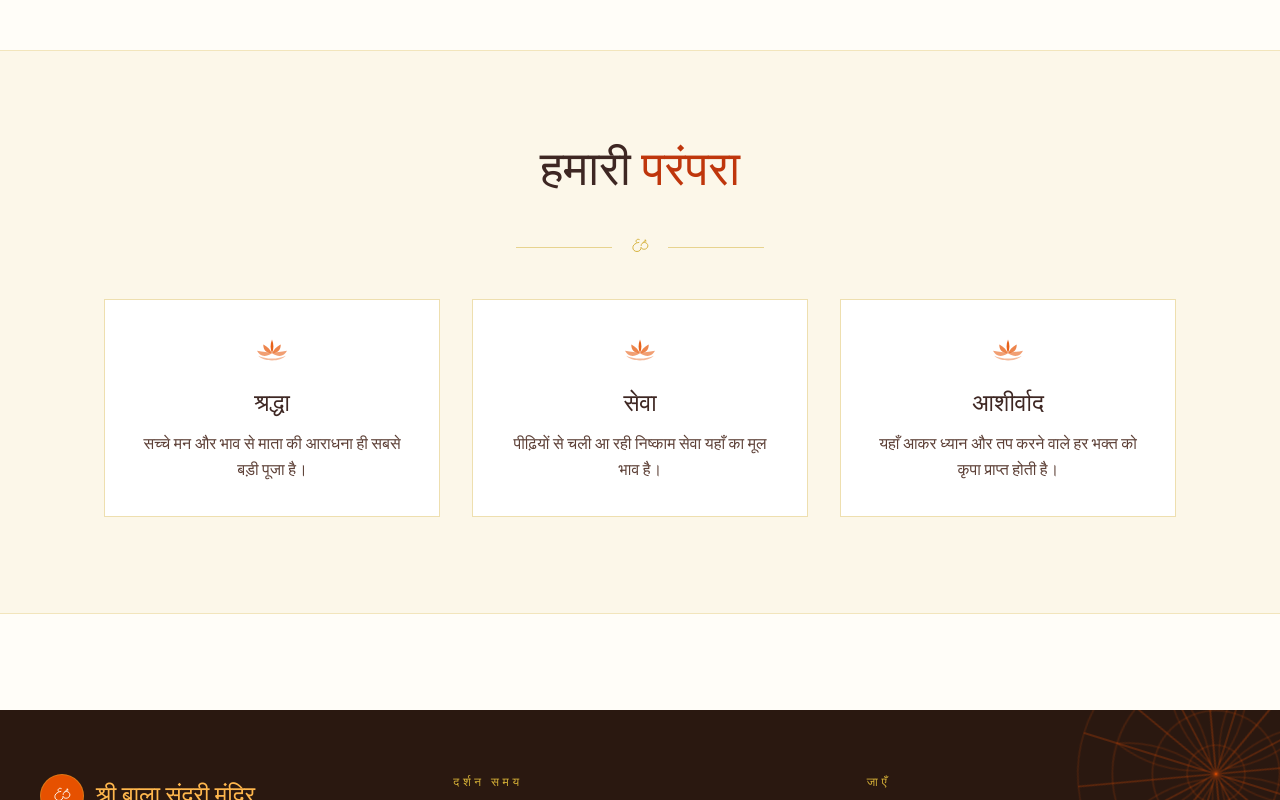
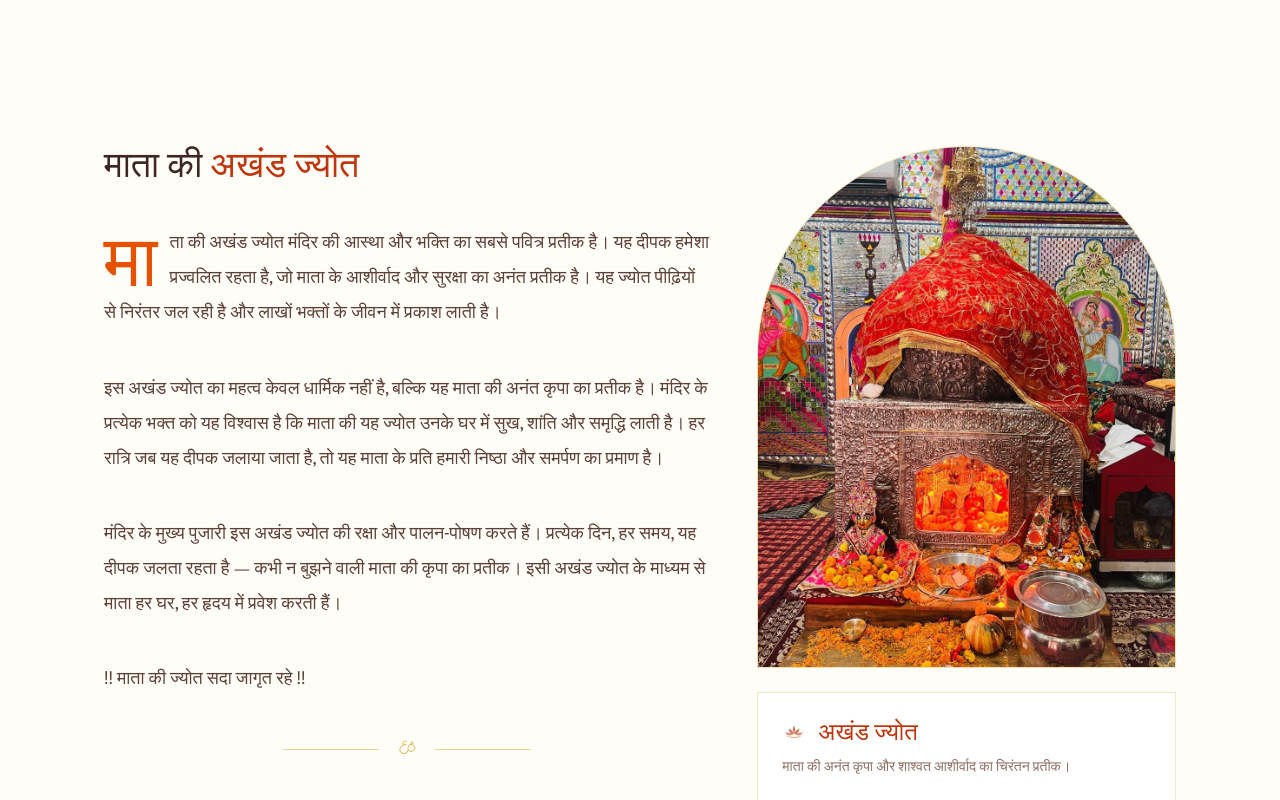
Before and after one commit to ashishahujaa450/Maa-bala-sundari, a React (Vite) app: page /about in a window 1280 px wide. Shown: the part 1660-2460 px from the top of the page. Built offline with nearby package versions, Linux system fonts and the light colour scheme; a web font is replaced by a local one.

Commit message:
added maa ki akhand jot section

```diff
--- a/src/pages/About.jsx
+++ b/src/pages/About.jsx
@@ -95,6 +95,52 @@ const About = () => {
         </div>
       </section>
 
+      {/* MATA KI AKHAND JOT */}
+      <section className="max-w-6xl mx-auto px-6 sm:px-10 py-24">
+        <div className="grid md:grid-cols-12 gap-12">
+          <div className="md:col-span-7 space-y-10">
+            <motion.h2 {...fadeUp} className="font-yatra text-3xl sm:text-4xl text-ink-heading">
+              माता की <span className="text-saffron-dark">अखंड ज्योत</span>
+            </motion.h2>
+
+            <motion.p {...fadeUp} className="drop-cap font-body text-lg text-ink-body leading-[1.95]">
+              माता की अखंड ज्योत मंदिर की आस्था और भक्ति का सबसे पवित्र प्रतीक है। यह दीपक हमेशा प्रज्वलित रहता है, जो माता के आशीर्वाद और सुरक्षा का अनंत प्रतीक है। यह ज्योत पीढ़ियों से निरंतर जल रही है और लाखों भक्तों के जीवन में प्रकाश लाती है।
+            </motion.p>
+
+            <motion.p {...fadeUp} className="font-body text-lg text-ink-body leading-[1.95]">
+              इस अखंड ज्योत का महत्व केवल धार्मिक नहीं है, बल्कि यह माता की अनंत कृपा का प्रतीक है। मंदिर के प्रत्येक भक्त को यह विश्वास है कि माता की यह ज्योत उनके घर में सुख, शांति और समृद्धि लाती है। हर रात्रि जब यह दीपक जलाया जाता है, तो यह माता के प्रति हमारी निष्ठा और समर्पण का प्रमाण है।
+            </motion.p>
+
+            <motion.p {...fadeUp} className="font-body text-lg text-ink-body leading-[1.95]">
+              मंदिर के मुख्य पुजारी इस अखंड ज्योत की रक्षा और पालन-पोषण करते हैं। प्रत्येक दिन, हर समय, यह दीपक जलता रहता है — कभी न बुझने वाली माता की कृपा का प्रतीक। इसी अखंड ज्योत के माध्यम से माता हर घर, हर हृदय में प्रवेश करती हैं।
+            </motion.p>
+
+            <motion.p {...fadeUp} className="font-body text-lg text-ink-body leading-[1.95]">
+              !! माता की ज्योत सदा जागृत रहे !!
+            </motion.p>
+
+            <Divider />
+          </div>
+
+          <motion.div {...fadeUp} className="md:col-span-5 md:sticky md:top-28 self-start">
+            <div className="overflow-hidden border border-brass-gold/40"
+                 style={{ borderTopLeftRadius: "9999px", borderTopRightRadius: "9999px" }}>
+              <img src={templeImages.maaMain}
+                   alt="माता की अखंड ज्योत" className="w-full h-[520px] object-cover" />
+            </div>
+            <div className="mt-6 p-6 bg-white border border-brass-gold/30">
+              <div className="flex items-center gap-3 text-saffron-dark">
+                <LotusIcon className="w-6 h-6" />
+                <p className="font-yatra text-2xl">अखंड ज्योत</p>
+              </div>
+              <p className="font-body text-sm text-ink-muted mt-2">
+                माता की अनंत कृपा और शाश्वत आशीर्वाद का चिरंतन प्रतीक।
+              </p>
+            </div>
+          </motion.div>
+        </div>
+      </section>
+
       {/* PRINCIPLES */}
       <section className="bg-ivory-alt/60 border-y border-brass-gold/25 py-24">
         <div className="max-w-6xl mx-auto px-6 sm:px-10">
```
